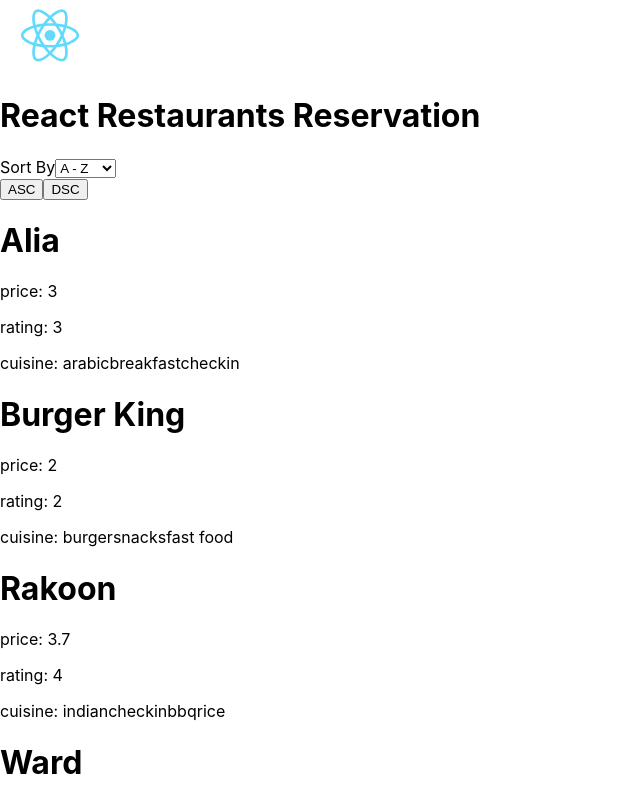
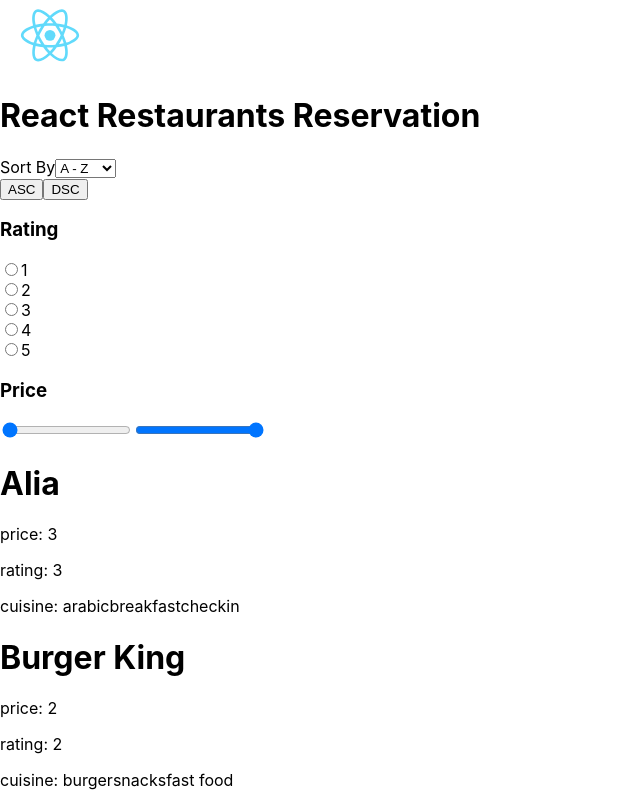
Before and after one commit to kayali1411/react-restaurants-reservation, a React (Create React App) app: page / in a window 1280 px wide. Shown: the top 800 px of the page, without its empty margins (0-640 px from the left). Built offline with nearby package versions, Linux system fonts and the light colour scheme.

Commit message:
working on LayeredNavigation component

```diff
--- a/src/components/LayeredNavigation.js
+++ b/src/components/LayeredNavigation.js
@@ -0,0 +1,55 @@
+import React, { useState, useEffect, useContext} from 'react';
+import RestaurantContext from '../context/restaurants-context';
+
+const LayeredNavigation = () => {
+    const { filter, filterDispatcj } = useContext(RestaurantContext);
+    const [ cuisine, setCuisine ]    = useState(filter.cuisine || '');
+    const [ price, setPrice ]        = useState(filter.price || { min: 1, max: 5});
+    const [ rating, setRating ]      = useState(filter.rating || '');
+
+    const applyRating = (e) => {
+        setRating(Number(e.target.value));
+    };
+
+    const applyMinPrice = (e) => {
+        setPrice({
+            ...price,
+            min: Number(e.target.value)
+        })
+    };
+
+    const applyMaxPrice = (e) => {
+        setPrice({
+            ...price,
+            max: Number(e.target.value)
+        })
+    };
+
+    useEffect(() => {
+        console.log([cuisine, price, rating]);
+    }, [cuisine, price, rating]);
+
+    return (
+        <div>
+            <div>
+                <h3>Rating</h3>
+                <div>
+                    <input type="radio" name="rating" value="1" checked={rating === 1} onChange={applyRating} /><span>1</span><br/>
+                    <input type="radio" name="rating" value="2" checked={rating === 2} onChange={applyRating} /><span>2</span><br/>
+                    <input type="radio" name="rating" value="3" checked={rating === 3} onChange={applyRating} /><span>3</span><br/>
+                    <input type="radio" name="rating" value="4" checked={rating === 4} onChange={applyRating} /><span>4</span><br/>
+                    <input type="radio" name="rating" value="5" checked={rating === 5} onChange={applyRating} /><span>5</span><br/>
+                </div>
+            </div>
+            <div>
+                <h3>Price</h3>
+                <div>
+                    <input type="range" value={price.min} onChange={applyMinPrice} min="1" max="5" step="1" />
+                    <input type="range" value={price.max} onChange={applyMaxPrice} min="1" max="5" step="1" />
+                </div>
+            </div>
+        </div>
+    );
+};
+
+export default LayeredNavigation;
--- a/src/components/ResReservationApp.js
+++ b/src/components/ResReservationApp.js
@@ -1,7 +1,7 @@
 import React, { useEffect, useReducer } from 'react';
 import Header from './Header';
 import RestaurantsList from './RestaurantsList';
-// import LayeredNavigation from './LayeredNavigation';
+import LayeredNavigation from './LayeredNavigation';
 import Control from './Control';
 import filterReducer from '../reducers/filters';
 import RestaurantsContext from '../context/restaurants-context';
@@ -21,7 +21,7 @@ const App = () => {
         <RestaurantsContext.Provider value={store}>
             <Header/>
             <Control/>
-            {/*<LayeredNavigation/>*/}
+            <LayeredNavigation/>
             <RestaurantsList/>
         </RestaurantsContext.Provider>
     );
```
